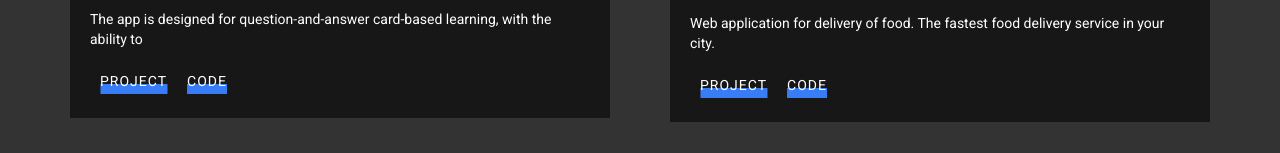
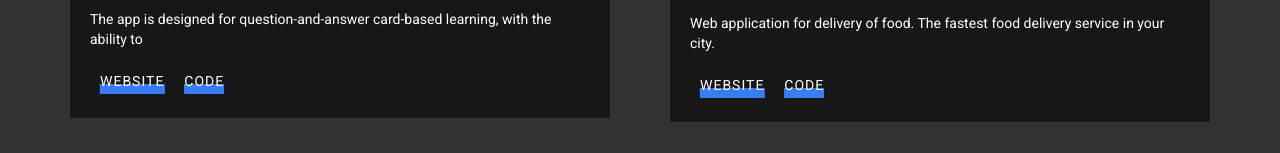
Before and after one commit to yevhenkr/vasilenkoEvgen, a React (Vite) app: page / in a window 1280 px wide. Shown: the part 1602-1755 px from the top of the page. Built offline with nearby package versions, Linux system fonts and the light colour scheme.

Commit message:
refactor: button link in projectItem

```diff
--- a/src/common/components/ui/projects/projectItem/ProjectItem.tsx
+++ b/src/common/components/ui/projects/projectItem/ProjectItem.tsx
@@ -16,6 +16,9 @@ export const ProjectItem = (props: SkillProps) => {
     <div className={s.project}>
       <div className={s.imgContainer}>
         <img alt={'Cards'} className={s.img} src={props.icon} />
+        <Button as={Link} className={s.button} to={props.projLink} variant={'secondary'}>
+          VIEW PROJECT
+        </Button>
       </div>
       <div className={s.projectInfo}>
         <h3>{props.projName}</h3>
@@ -27,7 +30,7 @@ export const ProjectItem = (props: SkillProps) => {
             to={props.projLink}
             variant={'empty'}
           >
-            Project
+            Website
           </Button>
           <Button
             as={Link}
```
